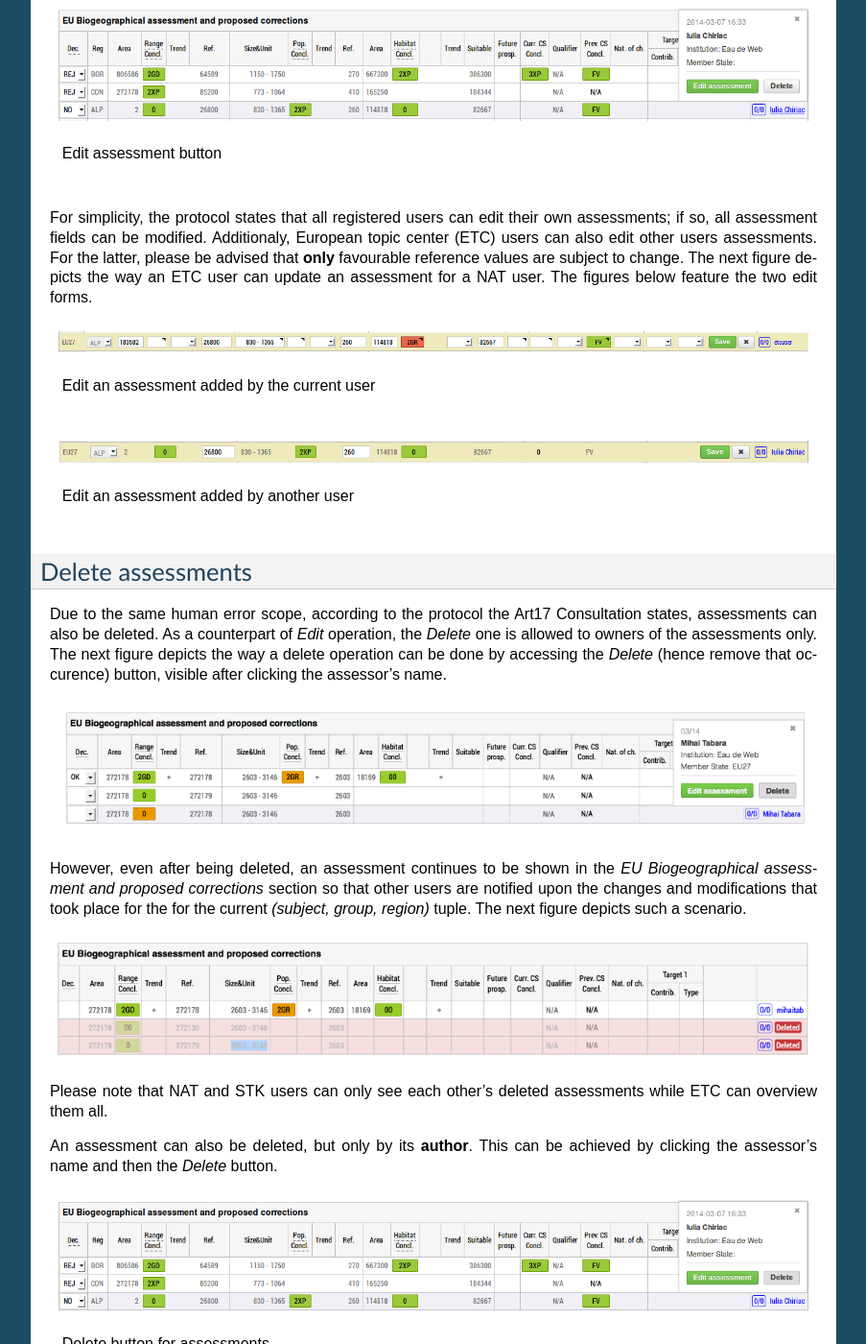
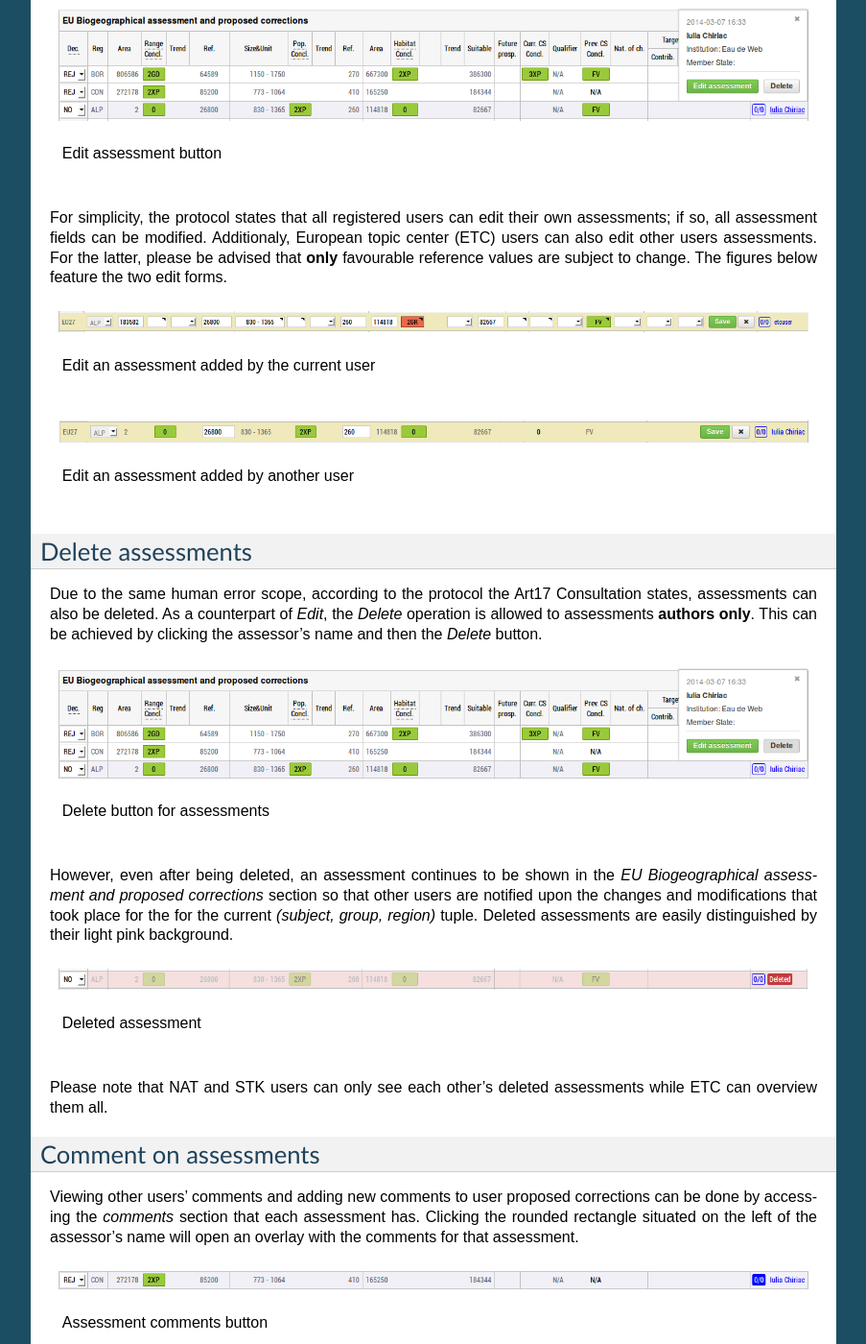
Before and after one commit to eea/art17-consultation, a Sphinx documentation site: the page built from docs/user/source/conclusions.rst, in a window 1280 px wide and 1400 px high, scrolled down 2324 px. Shown: the whole window at 96% size, without its empty margins (198-1101 px from the left). Built offline with Sphinx 7.4.7, drawn with Linux system fonts in a browser that asks for light colours; some of the changed text lies outside the part shown.

Commit message:
docs: refactor conclusions after merge.

```diff
--- a/docs/user/source/conclusions.rst
+++ b/docs/user/source/conclusions.rst
@@ -102,9 +102,7 @@ For simplicity, the protocol states that all registered users can edit their
 own assessments; if so, all assessment fields can be modified. Additionaly,
 European topic center (ETC) users can also edit other users assessments. For
 the latter, please be advised that **only** favourable reference values are
-subject to change. The next figure depicts the way an ETC user can update
-an assessment for a NAT user.
-The figures below feature the two edit forms.
+subject to change. The figures below feature the two edit forms.
 
 .. figure:: images/edit_own_assessment.png
    :alt: Edit an assessment added by the current user
@@ -119,41 +117,31 @@ The figures below feature the two edit forms.
 
 Delete assessments
 ------------------
+
 Due to the same human error scope, according to the protocol the Art17
 Consultation states, assessments can also be deleted. As a counterpart of
-`Edit` operation, the `Delete` one is allowed to owners of the assessments
-only. The next figure depicts the way a delete operation can be done by
-accessing the `Delete` (hence remove that occurence) button, visible after
-clicking the assessor's name.
-
-.. figure:: images/delete_an_assessment.png
-
-However, even after being deleted, an assessment continues to be shown in the
-`EU Biogeographical assessment and proposed corrections` section so that
-other users are notified upon the changes and modifications that took place
-for the for the current `(subject, group, region)` tuple. The next figure
-depicts such a scenario.
-
-.. figure:: images/view_of_deleted_assessment_sample.png
-
-Please note that NAT and STK users can only see each other's deleted assessments
-while ETC can overview them all.
-
-An assessment can also be deleted, but only by its **author**. This can be
-achieved by clicking the assessor's name and then the *Delete* button.
+`Edit`, the `Delete` operation is allowed to assessments **authors only**.
+This can be achieved by clicking the assessor's name and then the *Delete* button.
 
 .. figure:: images/delete_button_ass.png
    :alt: Delete button for assessments
 
    Delete button for assessments
 
-Deleted assessments distinguish by their light pink background and are visible
-only to users with **administrator** role.
+However, even after being deleted, an assessment continues to be shown in the
+`EU Biogeographical assessment and proposed corrections` section so that
+other users are notified upon the changes and modifications that took place
+for the for the current `(subject, group, region)` tuple. Deleted assessments
+are easily distinguished by their light pink background.
 
 .. figure:: images/deleted_assessment.png
    :alt: Deleted assessment
 
    Deleted assessment
+
+Please note that NAT and STK users can only see each other's deleted assessments
+while ETC can overview them all.
+
 
 Comment on assessments
 ----------------------
```
Also changed, not shown: other parts of docs/user/source/conclusions.rst (+2 -2 lines), docs/user/source/images/delete_an_assessment.png (deleted), docs/user/source/images/view_of_deleted_assessment_sample.png (deleted).
